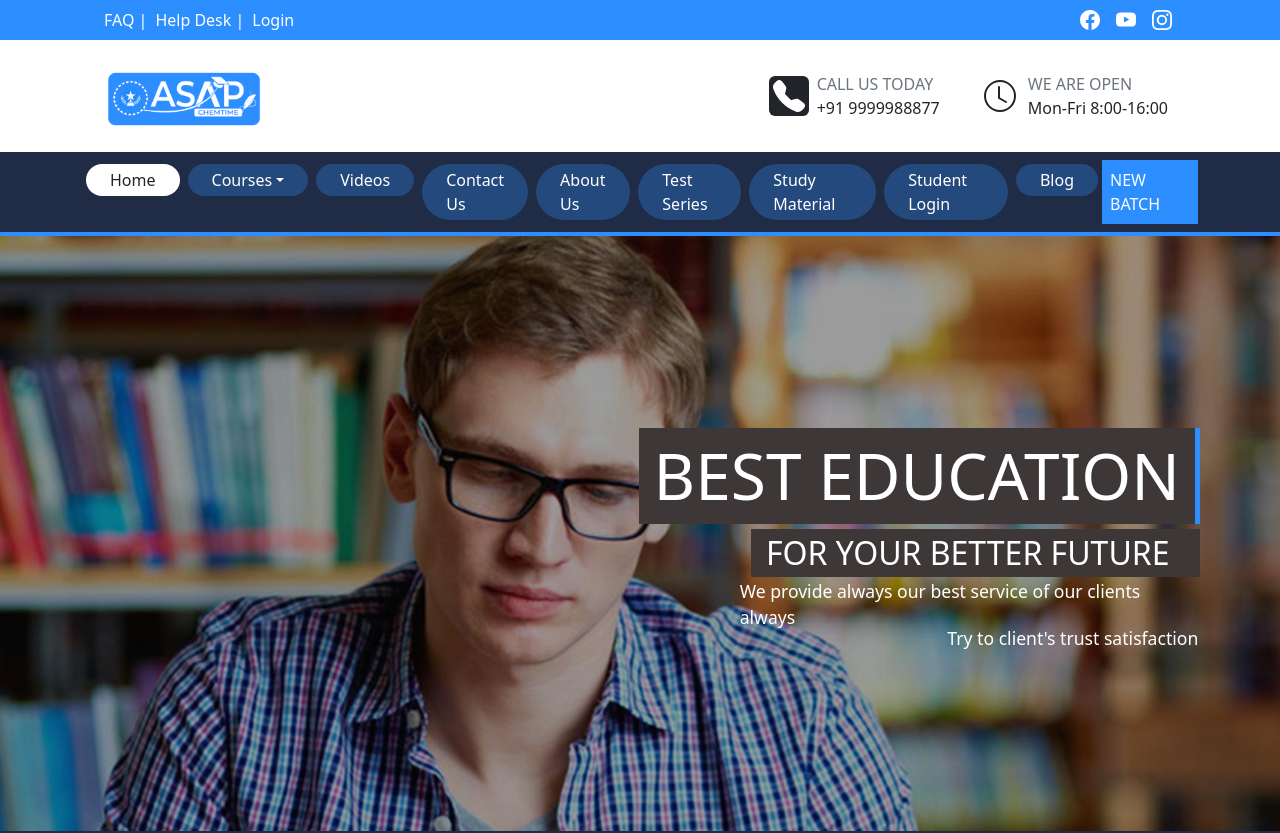
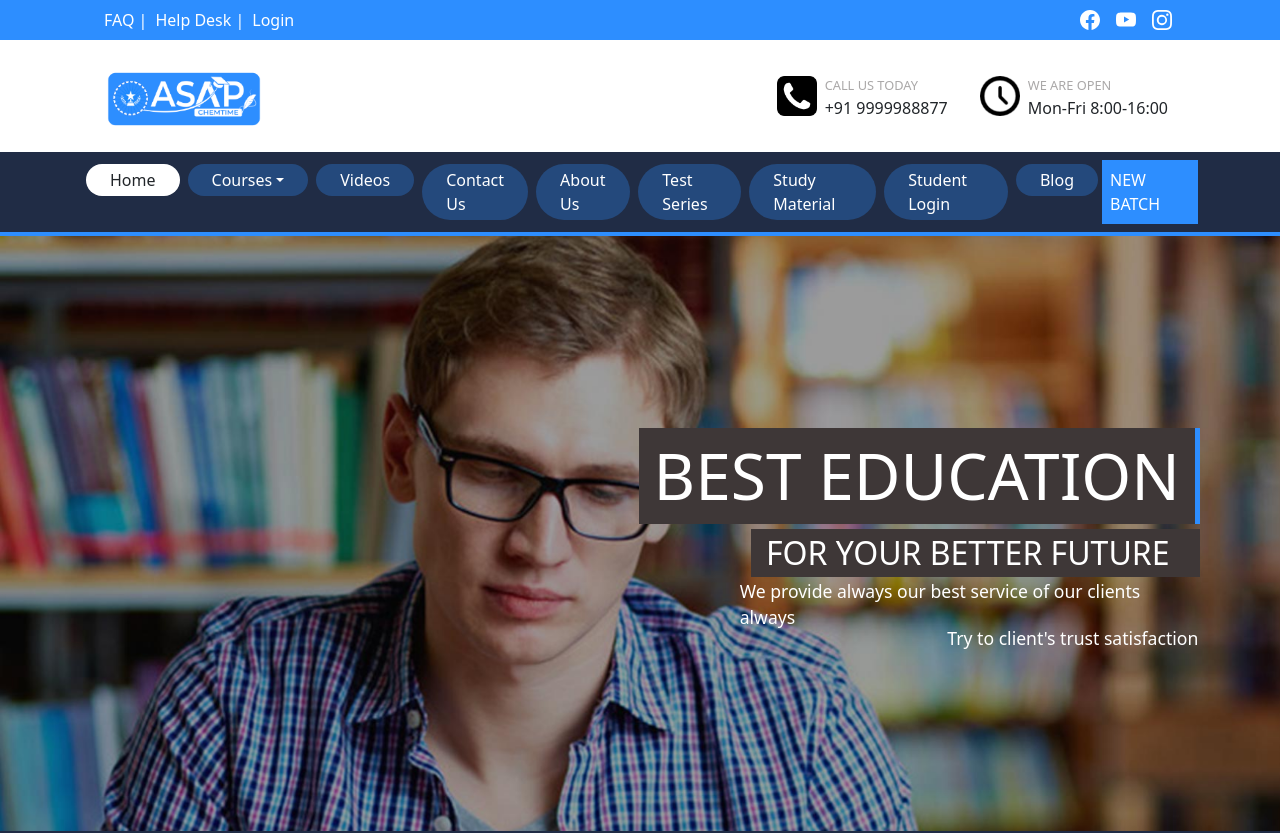
Before and after one commit to OwnTechnologiesClients/CoachingInstitute, a React (Vite) app: page / in a window 1280 px wide. Shown: the top 833 px of the page. Built offline with nearby package versions, Linux system fonts and the light colour scheme.

Commit message:
Call & Clock section updated

```diff
--- a/src/App.jsx
+++ b/src/App.jsx
@@ -7,6 +7,8 @@ import './App.scss'
 import { Details, Courses, PopularVideosCard } from './components/Card';
 import ss2 from './assets/ss2.png'
 import ss3 from './assets/ss3.png'
+import telephone from './assets/telephone.png'
+import clock from './assets/clock.png'
 import courseImg from './assets/course.png'
 import videoImg from './assets/video.png'
 
@@ -41,17 +43,22 @@ function App() {
         <div className="contact d-flex justify-content-end ms-md-0 pe-md-5 ms-4  col-md-6">
 
           <div className="call p-3 d-flex align-items-center">
-            <ic.TelephoneFill className='fs-1 m-2 p-1  text-white bg-dark rounded' />
+            {/* <ic.TelephoneFill className='fs-1 m-2 p-1  text-white bg-dark rounded' /> */}
+            <div className='m-2  text-white '  >
+              <img src={telephone} class="img-responsive" width="40vw" height="40vw " />
+            </div>
             <div className="mt-md-3">
-              <span className='text-secondary'>CALL US TODAY</span>
+              <span className='text-color ' >CALL US TODAY</span>
               <p>+91 9999988877</p>
             </div>
           </div>
 
           <div className="available-time p-3 me-5 d-flex align-items-center">
-            <ic.Clock className='fs-1 m-2 p-1 fw-bold' />
+            {/* <ic.Clock className='fs-1 m-2 p-1 fw-bold' /> */}
+            <img src={clock} class="img-responsive" width="40vw" height="40vw" className='me-2' />
+
             <div className="mt-md-3">
-              <span className='text-secondary'>WE ARE OPEN</span>
+              <span className='text-color'>WE ARE OPEN</span>
               <p>Mon-Fri 8:00-16:00</p>
             </div>
           </div>
--- a/src/App.scss
+++ b/src/App.scss
@@ -12,9 +12,6 @@ $theme-color: #202C45;
         @media screen and (max-width:"540px") {
             font-size: .8rem;
         }
-    }
-    .contact{
-
     }
 
     .nav-link{
@@ -35,6 +32,10 @@ $theme-color: #202C45;
         }
     }
 
+    .text-color{
+        color: #AAA8A8;
+        font-size: 1vw;
+    }
 
 
     .contact {
```
Also changed, not shown: src/assets/clock.png (added), src/assets/telephone.png (added).
